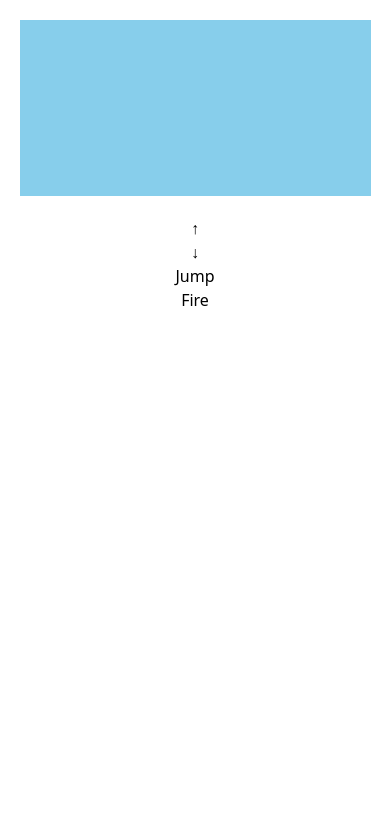
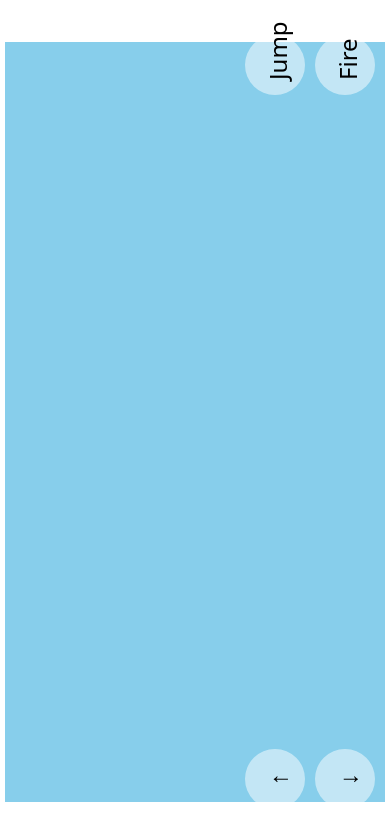
Before and after one commit to DizzyHill/dinorally, a plain HTML site: page index.html in a window 390 px wide. Drawn offline with nearby package versions, Linux system fonts and the light colour scheme.

Commit message:
update mobile controls

```diff
--- a/css/style.css
+++ b/css/style.css
@@ -72,3 +72,67 @@ canvas {
     display: none;
   }
 } */
+
+/* Add this to your existing CSS */
+
+@media screen and (orientation: portrait) {
+    html {
+        transform: rotate(-90deg);
+        transform-origin: left top;
+        width: 100vh;
+        height: 100vw;
+        overflow-x: hidden;
+        position: absolute;
+        top: 100%;
+        left: 0;
+    }
+}
+
+#main {
+    width: 100%;
+    height: 100%;
+    position: fixed;
+    top: 0;
+    left: 0;
+    display: flex;
+    flex-direction: column;
+    justify-content: center;
+    align-items: center;
+}
+
+#gameCanvas {
+    max-width: 100%;
+    max-height: 100%;
+}
+
+#mobile-controls {
+    position: absolute;
+    bottom: 10px;
+    left: 10px;
+    right: 10px;
+    display: flex;
+    justify-content: space-between;
+}
+
+.left-controls, .right-controls {
+    display: flex;
+    flex-direction: column;
+}
+
+#mobile-controls button {
+    font-size: 24px;
+    padding: 15px;
+    margin: 5px;
+    border-radius: 50%;
+    background-color: rgba(255, 255, 255, 0.5);
+    border: none;
+    color: #000;
+    width: 60px;
+    height: 60px;
+}
+
+@media (min-width: 769px) {
+    #mobile-controls {
+        display: none;
+    }
+}
--- a/index.html
+++ b/index.html
@@ -55,7 +55,7 @@
             <p>You collected <span id="coin-count" class="font-black text-lg text-blue-500"></span> pickles and got to difficulty level <span id="difficulty" class="font-black text-lg text-green-500"></span></p>
             <button class="px-4 py-2 bg-blue-500 text-white rounded mt-4" onclick="window.location.reload()">Start Over</button>
         </div>
-        <div id="mobile-controls hidden md:block">
+        <div id="mobile-controls">
             <div class="left-controls">
                 <button id="up-button">↑</button>
                 <button id="down-button">↓</button>
--- a/js/main.js
+++ b/js/main.js
@@ -142,4 +142,31 @@ document.addEventListener('DOMContentLoaded', () => {
       game.player.isMoving = game.player.dy !== 0 || game.player.dx !== 0;
     }
   });
+
+  // Call this function when the page loads and on resize
+  window.addEventListener('load', handleOrientation);
+  window.addEventListener('resize', handleOrientation);
+
+  // Add this function to resize the canvas
+  function resizeCanvas() {
+    const canvas = document.getElementById('gameCanvas');
+    const container = document.getElementById('main');
+    const aspectRatio = 16 / 9; // Adjust this to match your game's aspect ratio
+
+    let newWidth = container.clientWidth;
+    let newHeight = container.clientHeight;
+
+    if (newWidth / newHeight > aspectRatio) {
+      newWidth = newHeight * aspectRatio;
+    } else {
+      newHeight = newWidth / aspectRatio;
+    }
+
+    canvas.style.width = `${newWidth}px`;
+    canvas.style.height = `${newHeight}px`;
+  }
+
+  // Call resizeCanvas when the page loads and on resize
+  window.addEventListener('load', resizeCanvas);
+  window.addEventListener('resize', resizeCanvas);
 });
```
